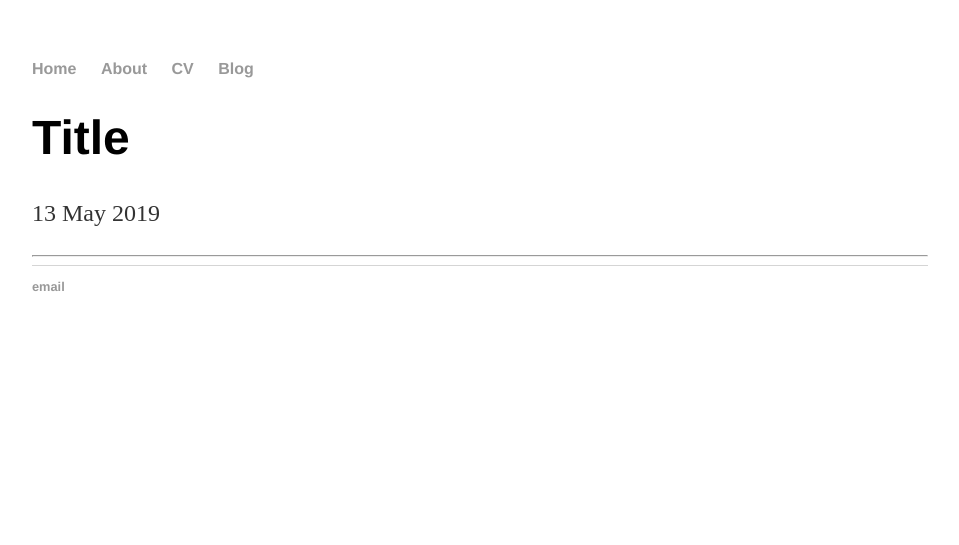
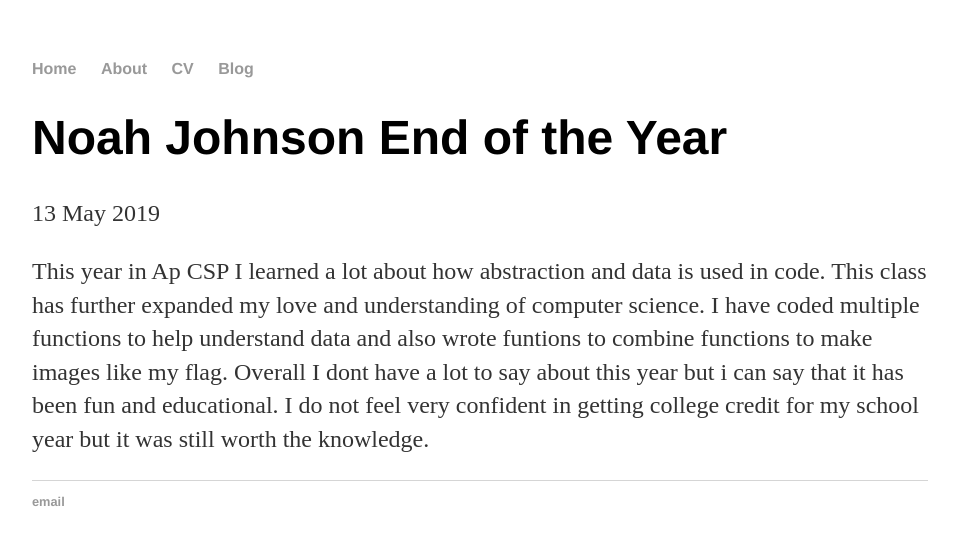
Before and after one commit to noahj5291/noahj5291.github.io, a Jekyll site: the page built from _posts/2019-05-13-title.md, in a window 1280 px wide. Shown: the top 545 px of the page, without its empty margins (160-1119 px from the left). Built offline with Jekyll 4.4.1, drawn with Linux system fonts in a browser that asks for light colours; our own code applies the rules of GitHub Pages for plain Markdown files.

Commit message:
Update 2019-05-13-title.md

```diff
--- a/_posts/2019-05-13-title.md
+++ b/_posts/2019-05-13-title.md
@@ -1 +1,7 @@
 ---
+layout: post
+title: "Noah Johnson End of the Year"
+date: 2019-05-13
+---
+
+This year in Ap CSP I learned a lot about how abstraction and data is used in code. This class has further expanded my love and understanding of computer science. I have coded multiple functions to help understand data and also wrote funtions to combine functions to make images like my flag. Overall I dont have a lot to say about this year but i can say that it has been fun and educational. I do not feel very confident in getting college credit for my school year but it was still worth the knowledge.
```
